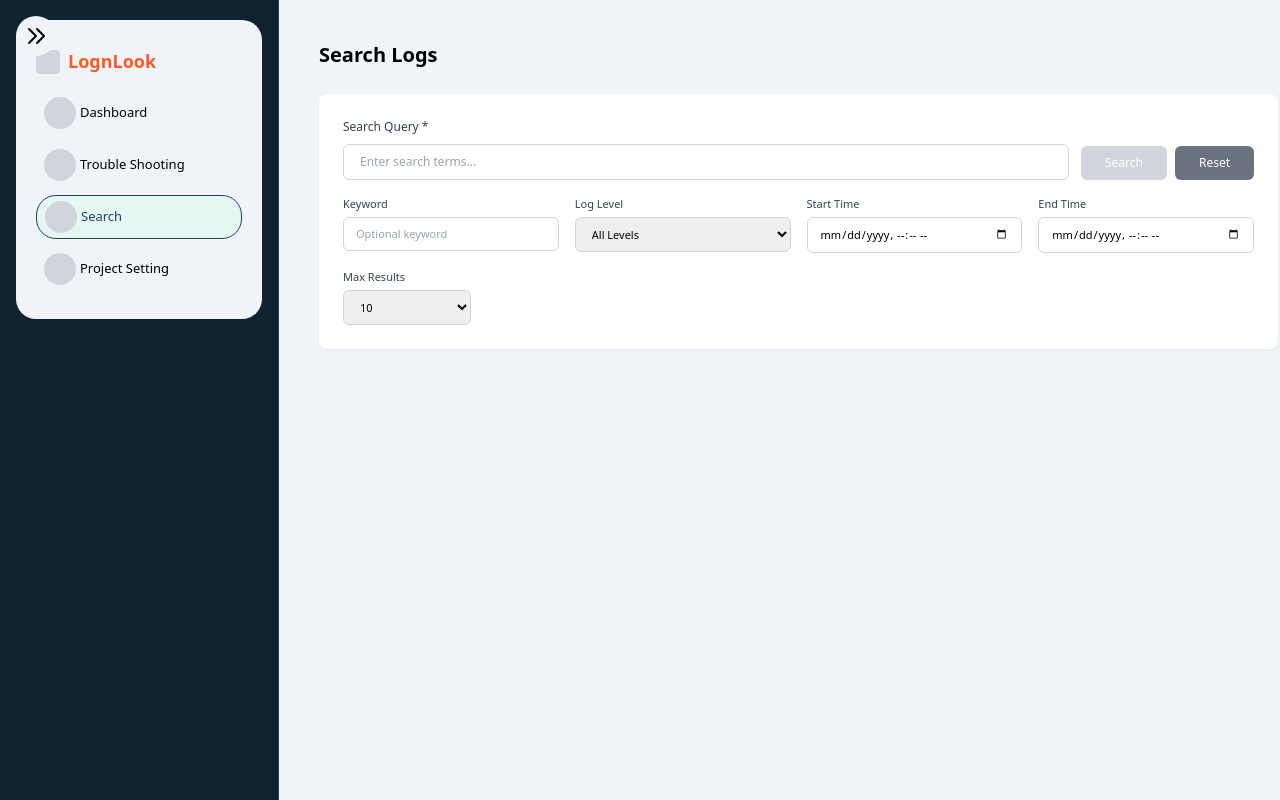
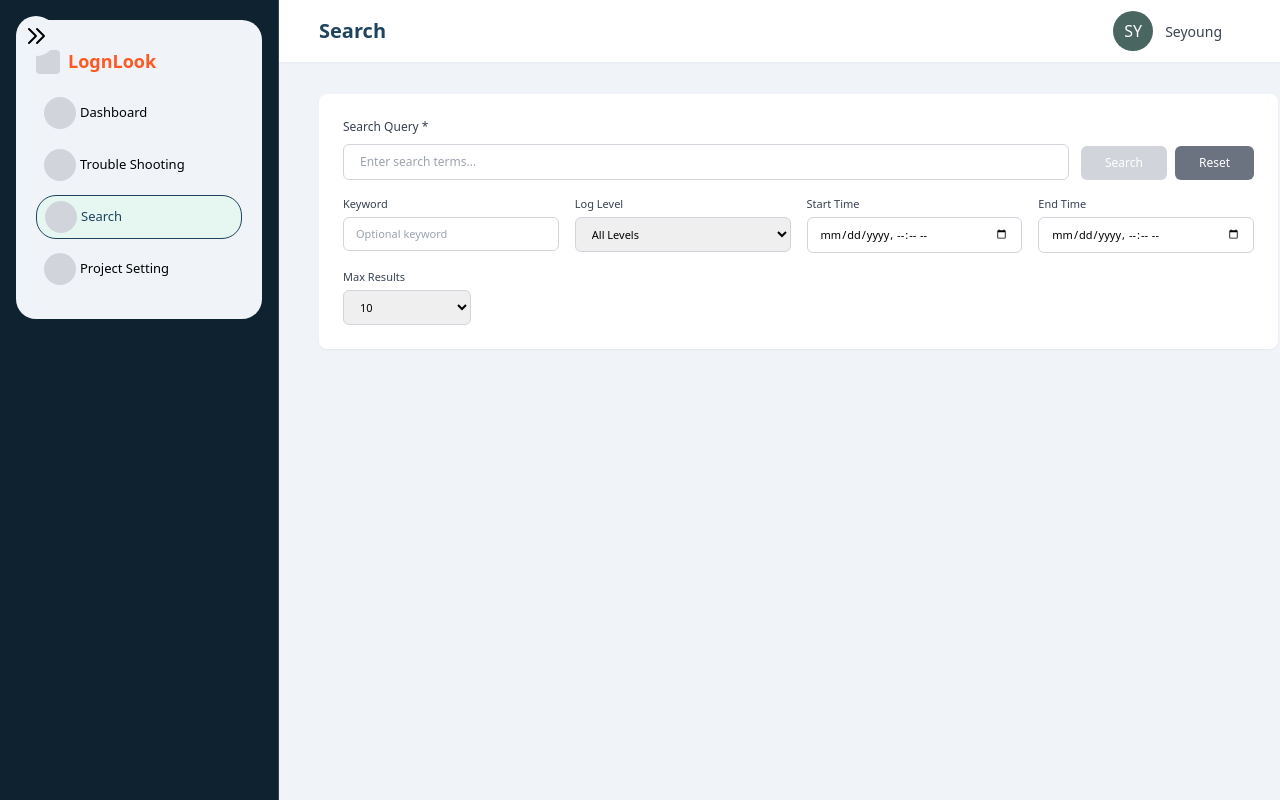
Before and after one commit to LognLook/LognLook, a React (Vite) app in the folder front/: page /search in a window 1280 px wide. Built offline with nearby package versions, Linux system fonts and the light colour scheme.

Commit message:
chore[fe]: Add Header

```diff
--- a/front/src/features/logs/layouts/DashboardLayout.tsx
+++ b/front/src/features/logs/layouts/DashboardLayout.tsx
@@ -1,5 +1,6 @@
 import React, { useState } from 'react';
 import { useNavigate, useLocation } from 'react-router-dom';
+import SearchBar from '../components/SearchBar';
 
 interface DashboardLayoutProps {
   children: (props: { isSidebarOpen: boolean }) => React.ReactNode;
@@ -7,12 +8,27 @@ interface DashboardLayoutProps {
 
 const DashboardLayout: React.FC<DashboardLayoutProps> = ({ children }) => {
   const [isSidebarOpen, setIsSidebarOpen] = useState(true);
+  const [searchQuery, setSearchQuery] = useState("");
   const navigate = useNavigate();
   const location = useLocation();
 
   const isDashboardActive = location.pathname === '/';
   const isTroubleActive = location.pathname.startsWith('/troubles');
   const isSearchActive = location.pathname.startsWith('/search');
+
+  // 검색 실행 함수
+  const handleSearch = () => {
+    if (searchQuery.trim()) {
+      navigate(`/search?query=${encodeURIComponent(searchQuery.trim())}`);
+    }
+  };
+
+  // 엔터 키로 검색
+  const handleKeyPress = (e: React.KeyboardEvent<HTMLInputElement>) => {
+    if (e.key === 'Enter') {
+      handleSearch();
+    }
+  };
 
   return (
     <div className="flex min-h-screen bg-[#F0F4F8] overflow-hidden">
@@ -86,8 +102,35 @@ const DashboardLayout: React.FC<DashboardLayoutProps> = ({ children }) => {
       </button>
 
       {/* 메인 콘텐츠 */}
-      <main className={`${isSidebarOpen ? 'ml-[279px] w-[calc(100%-279px)]' : 'ml-[91px] w-[calc(100%-91px)]'} transition-all duration-300 flex-1 bg-[#F0F4F8] min-h-screen p-10`}>
-        {children({ isSidebarOpen })}
+      <main className={`${isSidebarOpen ? 'ml-[279px] w-[calc(100%-279px)]' : 'ml-[91px] w-[calc(100%-91px)]'} transition-all duration-300 flex-1 bg-[#F0F4F8] min-h-screen`}>
+        {/* 공통 헤더 */}
+        <div className={`flex items-center justify-between w-full ${!isDashboardActive ? 'bg-white shadow-sm' : ''}`}>
+          <div className="flex-1 px-10 py-4">
+            {isDashboardActive ? (
+              <SearchBar
+                value={searchQuery}
+                onChange={setSearchQuery}
+                placeholder="Search anything"
+                onKeyPress={handleKeyPress}
+              />
+            ) : (
+              <h2 className="text-[clamp(20px,1.5vw,24px)] font-semibold font-pretendard text-[#1E435F]">
+                {isTroubleActive ? 'Trouble Shooting' : 'Search'}
+              </h2>
+            )}
+          </div>
+          <div className="flex items-center gap-3 mr-[82px] lg:mr-[58px]">
+            <div className="w-[40px] h-[40px] rounded-full bg-[#496660] flex items-center justify-center text-white font-medium">
+              SY
+            </div>
+            <span className="text-[14px] font-medium text-gray-700">Seyoung</span>
+          </div>
+        </div>
+
+        {/* 페이지 컨텐츠 */}
+        <div className="px-10 pb-10">
+          {children({ isSidebarOpen })}
+        </div>
       </main>
     </div>
   );
--- a/front/src/features/logs/pages/HomePage.tsx
+++ b/front/src/features/logs/pages/HomePage.tsx
@@ -1,11 +1,9 @@
-import React, { useState } from "react";
-import { useNavigate } from "react-router-dom";
+import React from "react";
 import WelcomeCard from "../components/WelcomeCard";
 import TeamBoard from "../components/TeamBoard";
 import LogGraph from "../components/LogGraph/LogGraph";
 import LogDistribution from "../components/LogDistribution/LogDistribution";
 import RecentLogs from "../components/RecentLogs";
-import SearchBar from "../components/SearchBar";
 import { useQuery } from "@tanstack/react-query";
 import { getLogs } from "../api/logApi";
 import { LogLevel } from "../types/logTypes";
@@ -20,9 +18,6 @@ interface HomePageProps {
 }
 
 const HomePage: React.FC<HomePageProps> = ({ isSidebarOpen }) => {
-  const [searchQuery, setSearchQuery] = useState("");
-  const navigate = useNavigate();
-
   // API로부터 로그 데이터 가져오기
   const { data: logs } = useQuery<ApiLogEntry[]>({
     queryKey: ['logs'],
@@ -33,43 +28,10 @@ const HomePage: React.FC<HomePageProps> = ({ isSidebarOpen }) => {
     retry: false,
   });
 
-  // 검색 실행 함수
-  const handleSearch = () => {
-    if (searchQuery.trim()) {
-      // 검색어를 URL 파라미터로 전달하여 SearchPage로 이동
-      navigate(`/search?query=${encodeURIComponent(searchQuery.trim())}`);
-    }
-  };
-
-  // 엔터 키로 검색
-  const handleKeyPress = (e: React.KeyboardEvent<HTMLInputElement>) => {
-    if (e.key === 'Enter') {
-      handleSearch();
-    }
-  };
-
   return (
     <div className={`flex flex-col ${isSidebarOpen ? 'w-[79.03vw]' : 'w-[87.64vw]'}`}>
-      {/* 서치바와 프로필 */}
-      <div className="flex items-center justify-between w-full">
-        <div className="flex-1">
-          <SearchBar
-            value={searchQuery}
-            onChange={setSearchQuery}
-            placeholder="Search anything"
-            onKeyPress={handleKeyPress}
-          />
-        </div>
-        <div className="flex items-center gap-3 mr-[82px] lg:mr-[58px]">
-          <div className="w-[40px] h-[40px] rounded-full bg-[#496660] flex items-center justify-center text-white font-medium">
-            SY
-          </div>
-          <span className="text-[14px] font-medium text-gray-700">Seyoung</span>
-        </div>
-      </div>
-
       {/* Welcome과 팀보드 영역 */}
-      <div className="flex gap-8 items-stretch w-full mt-8">
+      <div className="flex gap-8 items-stretch w-full pt-3">
         <WelcomeCard className="flex-shrink-0" />
         <div className="flex-1 min-w-0">
           <div className="w-full">
@@ -79,7 +41,7 @@ const HomePage: React.FC<HomePageProps> = ({ isSidebarOpen }) => {
       </div>
 
       {/* 로그 그래프와 파이 차트 */}
-      <section className="flex gap-8 mt-1">
+      <section className="flex gap-8 mt-8">
         <LogGraph projectId={1} />
         <LogDistribution logs={logs} />
       </section>
--- a/front/src/features/logs/pages/SearchPage.tsx
+++ b/front/src/features/logs/pages/SearchPage.tsx
@@ -229,20 +229,15 @@ const SearchPage: React.FC<SearchPageProps> = ({ isSidebarOpen }) => {
   };
 
   return (
-    <div className={`${getWidthClass()} flex flex-col gap-6`}>
-      {/* 페이지 헤더 */}
-      <div className="flex items-center justify-between">
-        <h1 className="text-[clamp(20px,1.39vw,24px)] font-semibold font-pretendard text-[#000000]">
-          Search Logs
-        </h1>
-        <div className="text-[clamp(12px,0.83vw,14px)] text-gray-600">
-          {hasSearched && (
-            <span>
-              {searchResults.length} result{searchResults.length !== 1 ? 's' : ''} found
-            </span>
-          )}
+    <div className={`${getWidthClass()} flex flex-col gap-6 pt-8`}>
+      {/* 검색 결과 카운트 */}
+      {hasSearched && (
+        <div className="flex justify-end">
+          <div className="text-[clamp(12px,0.83vw,14px)] text-gray-600">
+            {searchResults.length} result{searchResults.length !== 1 ? 's' : ''} found
+          </div>
         </div>
-      </div>
+      )}
 
       {/* 검색 폼 */}
       <div className="bg-white p-6 rounded-lg shadow-sm">
--- a/front/src/features/logs/pages/TroubleListPage.tsx
+++ b/front/src/features/logs/pages/TroubleListPage.tsx
@@ -18,6 +18,11 @@ const TroubleShootingPage: React.FC<TroubleListPageProps> = ({ projectId, userId
   const [modalLogs, setModalLogs] = useState<DisplayLogItem[]>([]);
   const [detailData, setDetailData] = useState<ApiLogDetailEntry[]>([]);
   const [isDetailLoading, setIsDetailLoading] = useState(false);
+
+  // 사이드바 상태에 따른 너비 계산
+  const getWidthClass = () => {
+    return isSidebarOpen ? 'w-[74.93vw]' : 'w-[87.64vw]';
+  };
 
   useEffect(() => {
     const load = async () => {
@@ -83,7 +88,7 @@ const TroubleShootingPage: React.FC<TroubleListPageProps> = ({ projectId, userId
 
   if (loading) {
     return (
-      <div className={`flex flex-col ${isSidebarOpen ? 'w-[79.03vw]' : 'w-[87.64vw]'}`}>
+      <div className={`flex flex-col ${getWidthClass()}`}>
         <div className="flex items-center justify-center h-64">
           <div className="text-[#1E435F] text-lg font-pretendard">Loading...</div>
         </div>
@@ -92,17 +97,7 @@ const TroubleShootingPage: React.FC<TroubleListPageProps> = ({ projectId, userId
   }
 
   return (
-    <div className={`flex flex-col px-10 ${isSidebarOpen ? 'w-[79.03vw]' : 'w-[87.64vw]'}`}>
-      {/* 헤더 */}
-      <div className="mb-6">
-        <h2 className="text-[clamp(20px,1.5vw,24px)] font-semibold font-pretendard text-[#1E435F]">
-          Trouble Shooting
-        </h2>
-        <p className="text-[clamp(12px,0.95vw,14px)] font-normal font-pretendard text-[#6E9990] mt-1">
-          AI 트러블슈팅 리포트를 확인하세요
-        </p>
-      </div>
-
+    <div className={`${getWidthClass()} flex flex-col gap-6 pt-8`}>
       {/* 트러블슈팅 카드 그리드 */}
       <div className="w-full">
         <div className="grid grid-cols-1 md:grid-cols-2 lg:grid-cols-3 xl:grid-cols-4 gap-5 pb-4">
```
